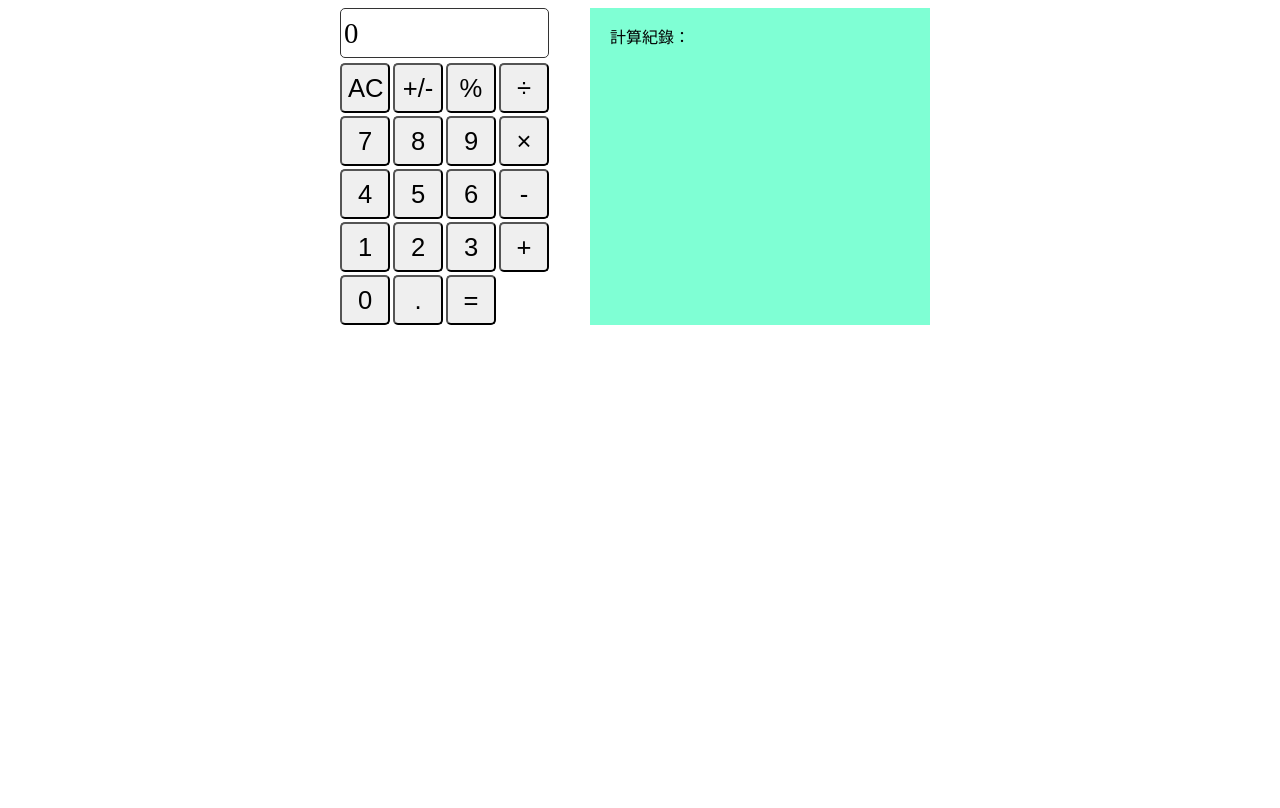
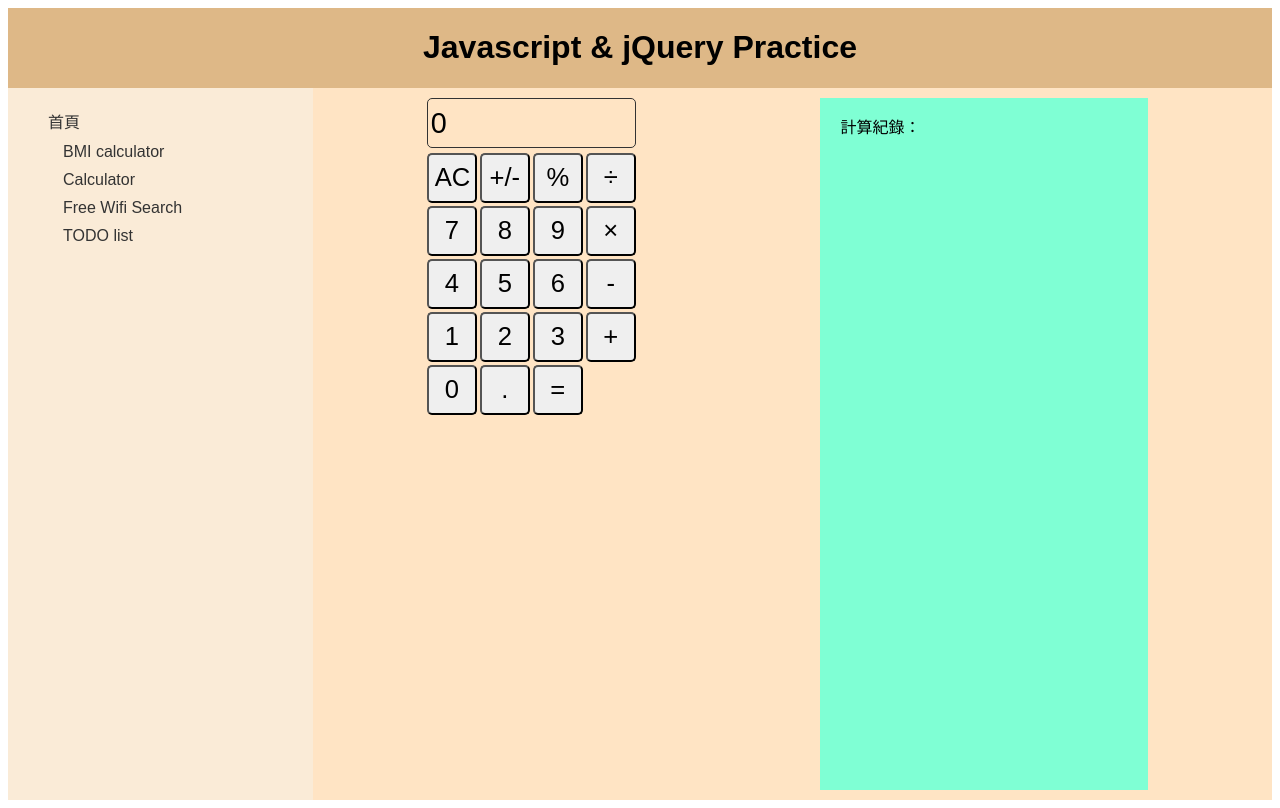
Before and after one commit to henry4682/Javascript-practice, a website: page Calculator/index.html in a window 1280 px wide. Drawn offline with nearby package versions, Linux system fonts and the light colour scheme.

Commit message:
calculator & free wifi search header & aside add

```diff
--- a/BMI_calculator/style.scss
+++ b/BMI_calculator/style.scss
@@ -3,18 +3,14 @@ $normal:rgb(27, 226, 23);
 $heavy:orange;
 $fat:red;
 $grey:#666;
-*{
-    // border:1px solid red;
-    // margin: 0;
-    font-family: Arial, Helvetica, sans-serif;
-}
+
 body{
     display: grid;
     grid-template-areas:
     'header header header header header header'
     'aside main main main main main'
     'aside main main main main main';
-
+    font-family: Arial, Helvetica, sans-serif;
     header{
         grid-area: header;
         text-align: center;
--- a/Calculator/index.html
+++ b/Calculator/index.html
@@ -9,6 +9,38 @@
     <link rel="stylesheet" href="style.css">
 </head>
 <body>
+    <header>
+        <h1>Javascript & jQuery Practice</h1>
+    </header>
+    <aside class="menu">
+        <ul>
+          <li class="home-page">
+              <a href="https://henry4682.github.io/Javascript-practice/">首頁</a>
+          </li>
+          <li>
+            <a
+              href="https://henry4682.github.io/Javascript-practice/BMI_calculator/"
+              >BMI calculator</a
+            >
+          </li>
+          <li>
+            <a href="https://henry4682.github.io/Javascript-practice/Calculator/"
+              >Calculator</a
+            >
+          </li>
+          <li>
+            <a
+              href="https://henry4682.github.io/Javascript-practice/Free_Wifi_Search/"
+              >Free Wifi Search</a
+            >
+          </li>
+          <li>
+            <a href="https://henry4682.github.io/Javascript-practice/TODO_List/"
+              >TODO list</a
+            >
+          </li>
+        </ul>
+    </aside>
     <main>
         <div class="container">
             <div class="display">0</div>
--- a/Calculator/style.scss
+++ b/Calculator/style.scss
@@ -1,9 +1,48 @@
+
+body{
+    display: grid;
+    grid-template-areas:
+    'header header header header header header'
+    'aside main main main main main'
+    'aside main main main main main';
+    font-family: Arial, Helvetica, sans-serif;
+    header{
+        grid-area: header;
+        text-align: center;
+        background-color:burlywood;
+    }
+    aside.menu{
+        grid-area: aside;
+        background-color: antiquewhite;
+        height: calc(100vh - 80px - 8px)  ;
+        ul{
+            list-style: none;
+            li{
+                padding: 5px 15px;
+                &.home-page {
+                    padding: 5px 0px;
+                }
+                &:hover{
+
+                    background-color: aqua;
+                }
+                a{
+                    color: #333;
+                    text-decoration: none;
+                }
+            }
+        }
+    }
+
+
     main{
-    width: 900px;
-    display: flex;
+        grid-area: main;
+        background-color: bisque;
+        display:inline-flex;
         justify-content: center;
-    margin: 0 auto;
+        padding: 10px 0 10px 0;
         .container{
+            width: 40%;
             .display{
                 padding-left: 3px;
                 height: 3rem;
@@ -19,7 +58,7 @@ main{
                 width: 240px;
                 display: flex;
                 flex-direction: column;
-            margin: 0 auto;
+                // margin: 0 auto;
                 gap: 3px;
                     .row{
                         display: flex;
@@ -44,9 +83,10 @@ main{
             }
         }
         .list{
-        width: 300px;
+            width: 30%;
             background-color: aquamarine;
             margin: 0 10px;
             padding: 0 20px;
         }
     }
+}
--- a/Free_Wifi_Search/style.scss
+++ b/Free_Wifi_Search/style.scss
@@ -1,8 +1,42 @@
-*{
+
+body{
+    display: grid;
+    grid-template-areas:
+    'header header header header header header'
+    'aside main main main main main'
+    'aside main main main main main';
     font-family: Arial, Helvetica, sans-serif;
+    header{
+        grid-area: header;
+        text-align: center;
+        background-color:burlywood;
+    }
+    aside.menu{
+        grid-area: aside;
+        background-color: antiquewhite;
+        ul{
+            list-style: none;
+            li{
+                padding: 5px 15px;
+                &.home-page {
+                    padding: 5px 0px;
+                }
+                &:hover{
+
+                    background-color: aqua;
+                }
+                a{
+                    color: #333;
+                    text-decoration: none;
+                }
+            }
+        }
     }
 
+
     main{
+        grid-area: main;
+        background-color: bisque;
         width: 100%;
         margin: 0 auto;
         text-align: center;
@@ -12,6 +46,7 @@ main{
         .container{
             display: flex;
             section{
+                margin-left: 20px;
                 width: 50%;
                 .data-info{
                     display: flex;
@@ -22,6 +57,7 @@ main{
                     margin: 0 auto;
                     border: 3px solid #333;
                     border-collapse: collapse;
+                    background-color: aliceblue;
                     tr{
                         text-align-last: left;
                         &:hover{
@@ -33,7 +69,7 @@ main{
                     }
                 }
                 nav{
-                padding-top: 20px;
+                    padding: 20px 0 20px 0;
                     display: flex;
                     justify-content: center;
 
@@ -59,12 +95,11 @@ main{
                 }
             }
             #map {
-            border: 1px solid red;
-            width: 50%;
-            height: 600px;
+                margin: 20px auto;
+                width: 40%;
+                height: 400px;
             }
         }
 
-
-
     }
+}
--- a/index.scss
+++ b/index.scss
@@ -3,18 +3,20 @@ $normal:rgb(27, 226, 23);
 $heavy:orange;
 $fat:red;
 $grey:#666;
+
 body{
-    background-color:cadetblue;
+
     font-family: Arial, Helvetica, sans-serif;
     display: grid;
     grid-template-areas:
     'header header header header header header'
     'aside main main main main main'
     'aside main main main main main';
-    gap: 10px;
+
     header{
         grid-area: header;
         text-align: center;
+        background-color:burlywood;
     }
 
     aside{
@@ -38,6 +40,7 @@ body{
         }
     }
     main{
+        background-color: bisque;
         grid-area: main;
         display: flex;
         flex-direction: column;
```
Also changed, not shown: Free_Wifi_Search/index.html (+32 -0 lines), BMI_calculator/style.css, Calculator/style.css, Free_Wifi_Search/style.css, index.css, 4 other files. Lines whose indentation alone changed are shown as unchanged.
